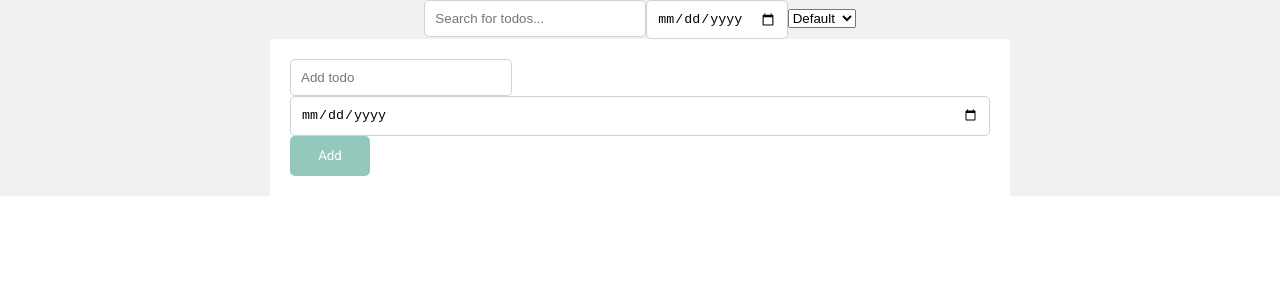
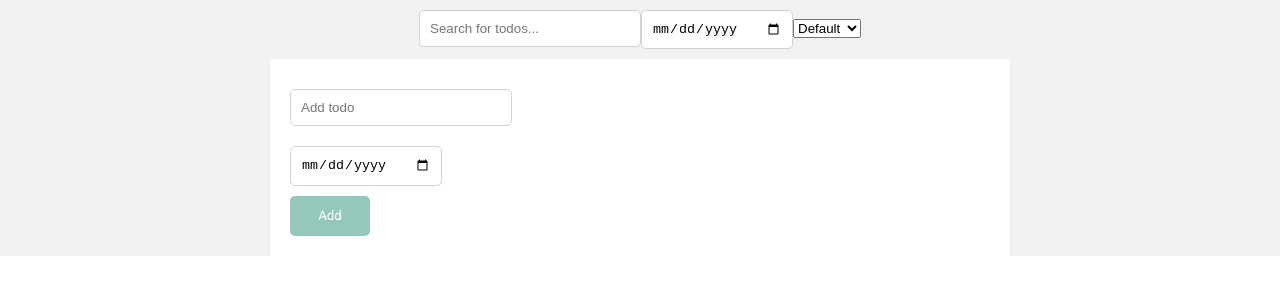
Before and after one commit to kdrshvolia/todo_list, a React (Create React App) app: page / in a window 1280 px wide. Shown: the top 300 px of the page. Built offline with nearby package versions, Linux system fonts and the light colour scheme.

Commit message:
Set margin for inputs

```diff
--- a/src/components/DateInput/StyledComponents.js
+++ b/src/components/DateInput/StyledComponents.js
@@ -4,6 +4,8 @@ const CustomDateInput = styled.input.attrs({ type: 'date' })`
   border: 1px solid #d2d2d2;
   border-radius: 5px;
   padding: 10px;
+  width: 130px;
+  margin: 10px 0;
 `;
 
 export { CustomDateInput };
--- a/src/components/Input/StyledComponents.js
+++ b/src/components/Input/StyledComponents.js
@@ -5,6 +5,7 @@ const CustomInput = styled.input`
   width: 200px;
   border-radius: 5px;
   border: 1px solid #d2d2d2;
+  margin: 10px 0;
 `;
 
 export { CustomInput };
```
